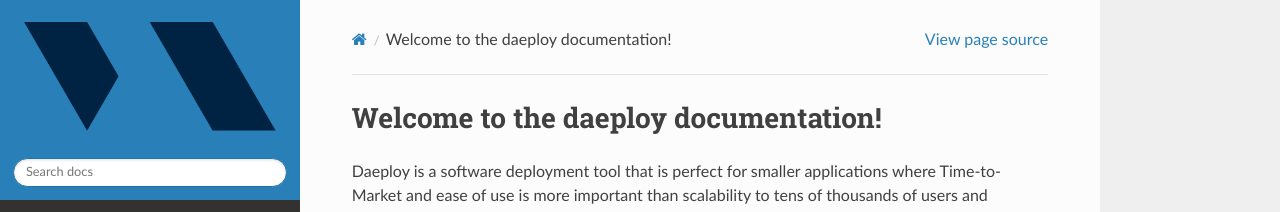
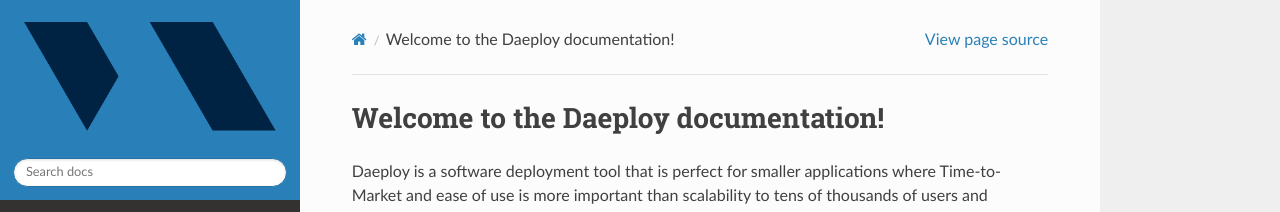
Before and after one commit to vikinganalytics/daeploy, a Sphinx documentation site: the page built from docs/source/index.rst, in a window 1280 px wide and 900 px high. Shown: the top 212 px of the window. Built offline with Sphinx 7.4.7 and the Read the Docs theme 2.0.0, drawn with Linux system fonts in a browser that asks for light colours; the version number could not be read and is left out.

Commit message:
Corrected capitalization

```diff
--- a/docs/source/index.rst
+++ b/docs/source/index.rst
@@ -3,7 +3,7 @@
    You can adapt this file completely to your liking, but it should at least
    contain the root `toctree` directive.
 
-Welcome to the daeploy documentation!
+Welcome to the Daeploy documentation!
 =====================================
 
 Daeploy is a software deployment tool that is perfect for
```
